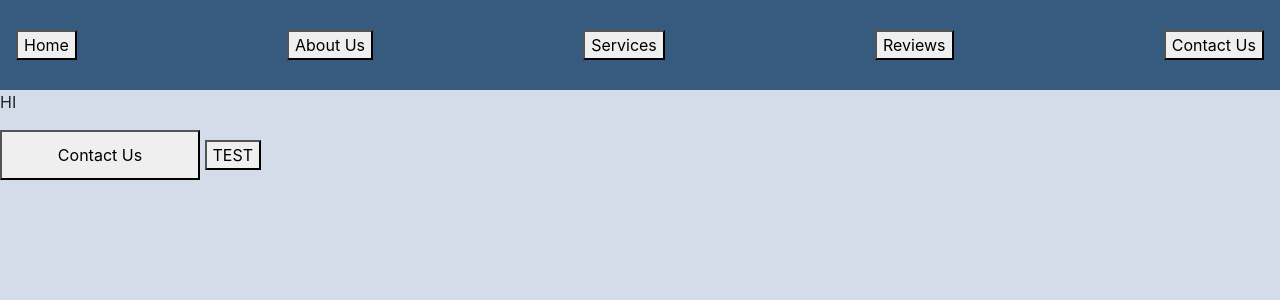
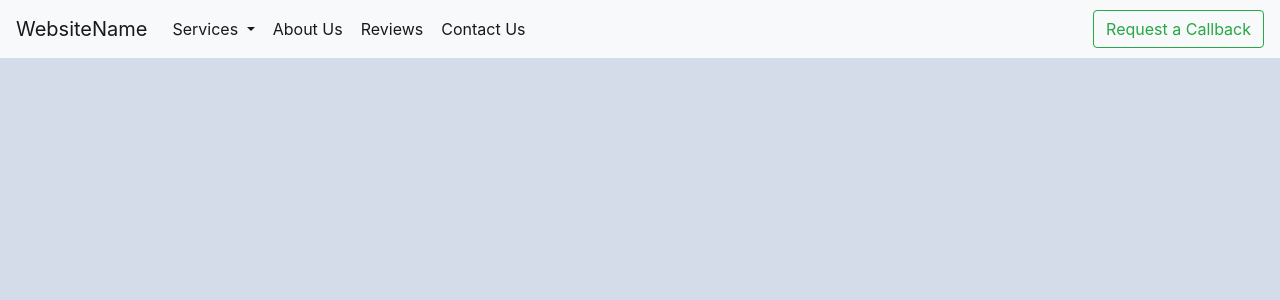
Before and after one commit to Manny-S-04/django-tutor-app, a Django app: page /navbar/ in a window 1280 px wide. Shown: the top 300 px of the page. Run offline with Django 3.2, Linux system fonts and the light colour scheme; some libraries are stand-ins or nearby versions.

Commit message:
navbar progress

```diff
--- a/tutor/templates/base.html
+++ b/tutor/templates/base.html
@@ -10,7 +10,6 @@
 </head>
 <body style="background-color:#d5dce9;">
 {% block content %}
-
   {% endblock %}
 </body>
 </html>
--- a/tutor/templates/navbar.html
+++ b/tutor/templates/navbar.html
@@ -3,40 +3,46 @@
 <html lang="en">
 <head>
     <meta charset="UTF-8">
-    <link rel="stylesheet" href="static/style.css">
+    {% load static %}
+    <link href="{% static 'static/css/style.css' %}" rel="stylesheet" type="text/css">
     <title>Navbar</title>
 </head>
 <body>
 {% block content %}
 {% block navbar %}
-{{block.super}}
-<nav class="navbar navbar-dark" style="height:90px; background-color:#375a7f">
-    <button class="button type1">
-  <span class="btn-txt">Home</span>
-</button>
-    <button class="button type1">
-  <span class="btn-txt">About Us</span>
-</button>
-    <button class="button type1">
-  <span class="btn-txt">Services</span>
-</button>
-    <button class="button type1">
-  <span class="btn-txt">Reviews</span>
-</button>
-    <button class="button type1">
-  <span class="btn-txt">Contact Us</span>
-</button>
+{{ block.super }}
+<nav class="navbar navbar-expand-lg navbar-light bg-light">
+  <a class="navbar-brand" href="#">WebsiteName</a>
+  <button class="navbar-toggler" type="button" data-toggle="collapse" data-target="#navbarSupportedContent" aria-controls="navbarSupportedContent" aria-expanded="false" aria-label="Toggle navigation">
+    <span class="navbar-toggler-icon"></span>
+  </button>
+  <div class="collapse navbar-collapse" id="navbarSupportedContent">
+    <ul class="navbar-nav mr-auto">
+      <li class="nav-item active dropdown">
+        <a class="nav-link dropdown-toggle btn" href="#" id="navbarDropdown" role="button" data-toggle="dropdown" aria-haspopup="true" aria-expanded="false">
+          Services
+        </a>
+        <div class="dropdown-menu" aria-labelledby="navbarDropdown">
+          <a class="dropdown-item btn" href="#">Maths</a>
+          <a class="dropdown-item btn" href="#">Physics</a>
+          <div class="dropdown-divider"></div>
+          <a class="dropdown-item btn" href="#">Coming Soon</a>
+        </div>
+      </li>
+      <li class="nav-item active">
+        <a class="nav-link btn" href="#">About Us<span class="sr-only">(current)</span></a>
+      </li>
+      <li class="nav-item active">
+        <a class="nav-link btn" href="#">Reviews<span class="sr-only">(current)</span></a>
+      </li>
+      <li class="nav-item active">
+        <a class="nav-link btn" href="#">Contact Us</a>
+      </li>
+    </ul>
+    <button class="btn btn-outline-success my-2 my-sm-0" type="submit">Request a Callback</button>
+  </div>
 </nav>
 {% endblock %}
-
-<p> HI </p>
-    <button style=" height: 50px;
-  width: 200px;">
-  <span class="btn-txt">Contact Us</span>
-</button>
-    <button class="button type1">
-  <span class="btn-txt">TEST</span>
-</button>
 {% endblock %}
 
 </body>
--- a/tutoringWebsite/settings.py
+++ b/tutoringWebsite/settings.py
@@ -39,9 +39,10 @@ INSTALLED_APPS = [
     'django.contrib.staticfiles',
 
     #Other apps
+    'phonenumber_field',
 
     #My apps
-    'tutor'
+    'tutor',
 ]
 
 MIDDLEWARE = [
@@ -123,6 +124,9 @@ USE_TZ = True
 # https://docs.djangoproject.com/en/3.2/howto/static-files/
 
 STATIC_URL = '/static/'
+STATICFILES_DIR = [
+    BASE_DIR / 'tutor' / 'templates' / 'static',
+]
 STATIC_ROOT = 'tutor/templates/static/'
 
 # Default primary key field type
--- a/tutoringWebsite/urls.py
+++ b/tutoringWebsite/urls.py
@@ -20,6 +20,7 @@ from tutor.views import index_view, reviews_view, callback_view, services_view ,
 
 
 urlpatterns = [
+    path('', index_view),
     path('admin/', admin.site.urls),
     path('index/', index_view),
     path('reviews/', reviews_view, name='reviews'),
```
Also changed, not shown: 1 other file.
